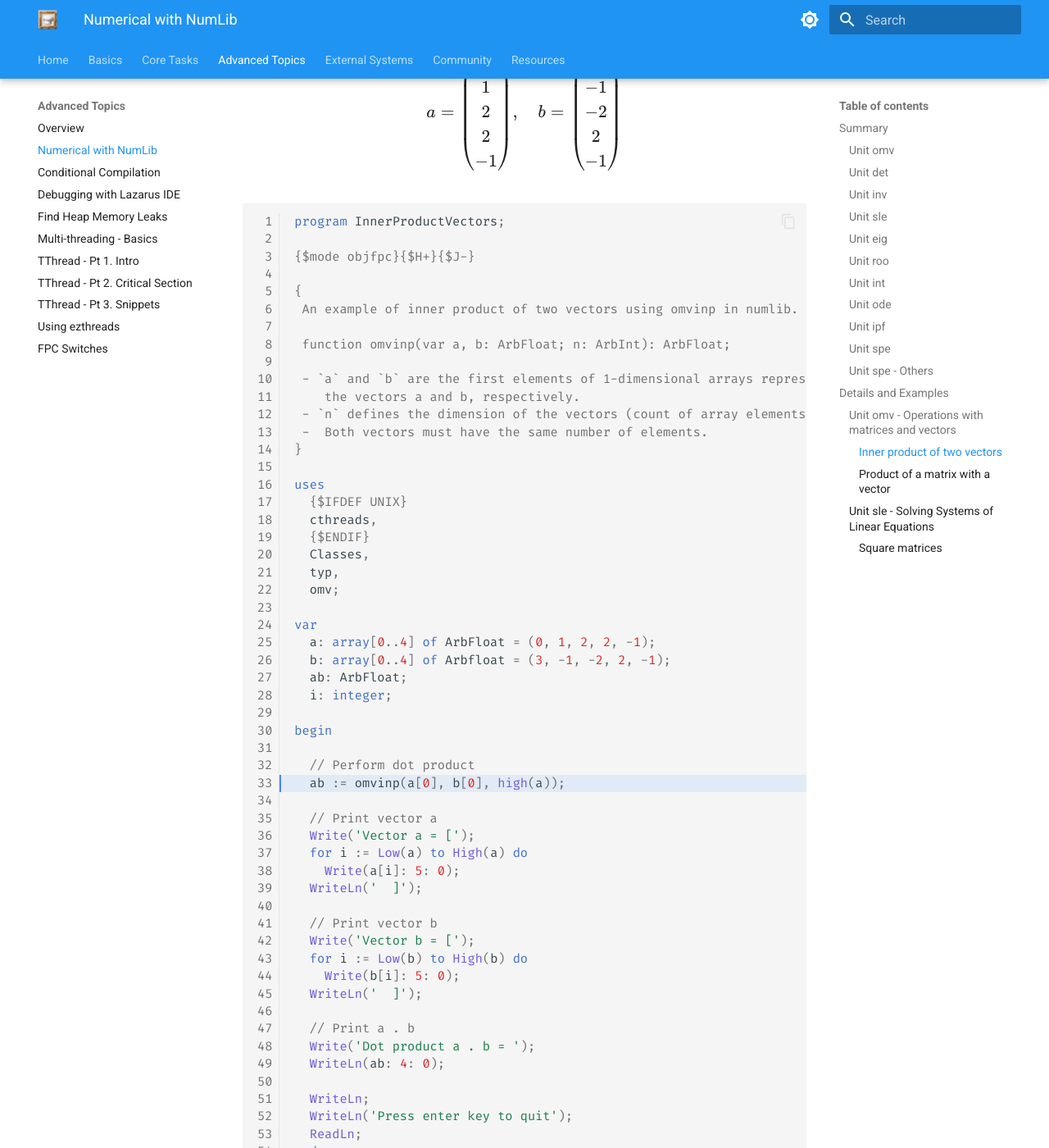
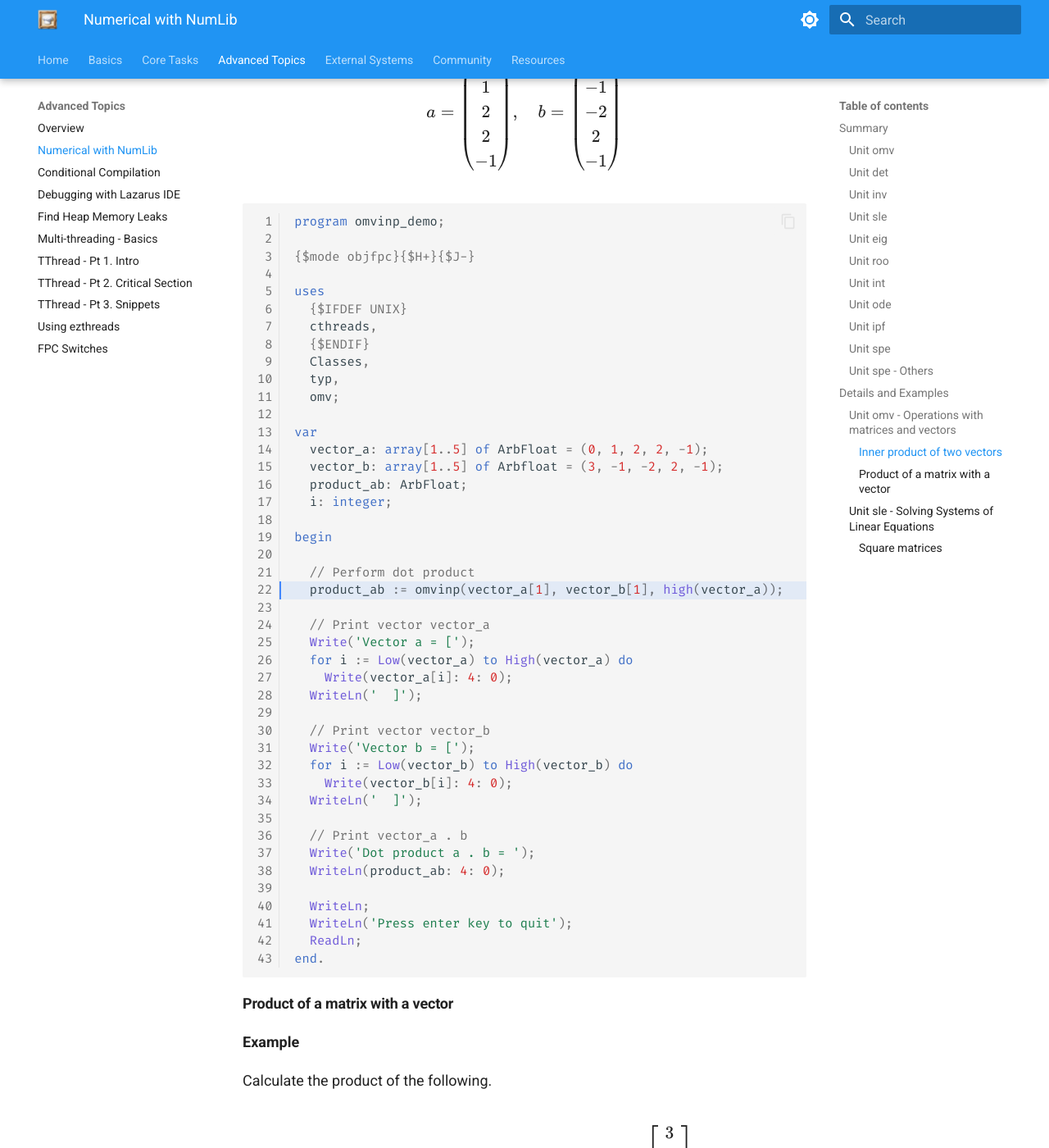
Before and after one commit to ikelaiah/free-pascal-cookbook, an MkDocs documentation site: the page built from docs/docs/advanced/numlib.md, in a window 1280 px wide and 1400 px high, scrolled down 12018 px. Shown: the whole window at 82% size. Built offline with MkDocs 1.6.1 and Material for MkDocs 9.7.7, drawn with Linux system fonts in a browser that asks for light colours.

Commit message:
Update - Minor edits.

````diff
--- a/docs/docs/advanced/numlib.md
+++ b/docs/docs/advanced/numlib.md
@@ -168,21 +168,10 @@ a = \begin{pmatrix} 0 \\ 1  \\ 2  \\ 2 \\ -1 \end{pmatrix}, \quad
 b = \begin{pmatrix} 3 \\ -1 \\ -2 \\ 2 \\ -1 \end{pmatrix}
 $$
 
-```pascal linenums="1" hl_lines="33"
-program InnerProductVectors;
+```pascal linenums="1" hl_lines="22"
+program omvinp_demo;
 
 {$mode objfpc}{$H+}{$J-}
-
-{
- An example of inner product of two vectors using omvinp in numlib.
-
- function omvinp(var a, b: ArbFloat; n: ArbInt): ArbFloat;
-
- - `a` and `b` are the first elements of 1-dimensional arrays representing
-    the vectors a and b, respectively.
- - `n` defines the dimension of the vectors (count of array elements).
- -  Both vectors must have the same number of elements.
-}
 
 uses
   {$IFDEF UNIX}
@@ -193,31 +182,31 @@ uses
   omv;
 
 var
-  a: array[0..4] of ArbFloat = (0, 1, 2, 2, -1);
-  b: array[0..4] of Arbfloat = (3, -1, -2, 2, -1);
-  ab: ArbFloat;
+  vector_a: array[1..5] of ArbFloat = (0, 1, 2, 2, -1);
+  vector_b: array[1..5] of Arbfloat = (3, -1, -2, 2, -1);
+  product_ab: ArbFloat;
   i: integer;
 
 begin
 
   // Perform dot product
-  ab := omvinp(a[0], b[0], high(a));
+  product_ab := omvinp(vector_a[1], vector_b[1], high(vector_a));
 
-  // Print vector a
+  // Print vector vector_a
   Write('Vector a = [');
-  for i := Low(a) to High(a) do
-    Write(a[i]: 5: 0);
+  for i := Low(vector_a) to High(vector_a) do
+    Write(vector_a[i]: 4: 0);
   WriteLn('  ]');
 
-  // Print vector b
+  // Print vector vector_b
   Write('Vector b = [');
-  for i := Low(b) to High(b) do
-    Write(b[i]: 5: 0);
+  for i := Low(vector_b) to High(vector_b) do
+    Write(vector_b[i]: 4: 0);
   WriteLn('  ]');
 
-  // Print a . b
+  // Print vector_a . b
   Write('Dot product a . b = ');
-  WriteLn(ab: 4: 0);
+  WriteLn(product_ab: 4: 0);
 
   WriteLn;
   WriteLn('Press enter key to quit');
````
